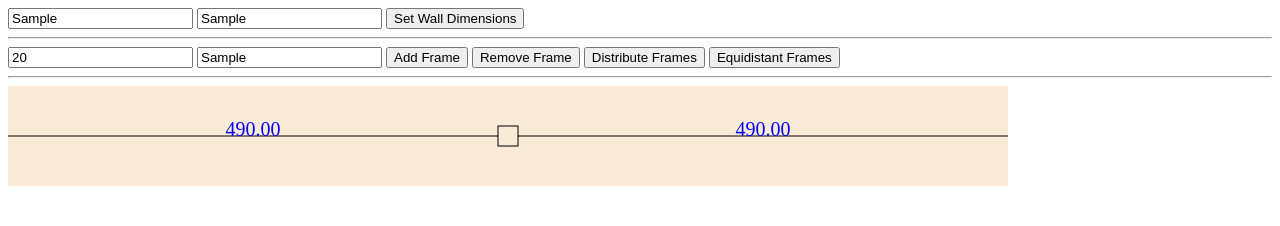
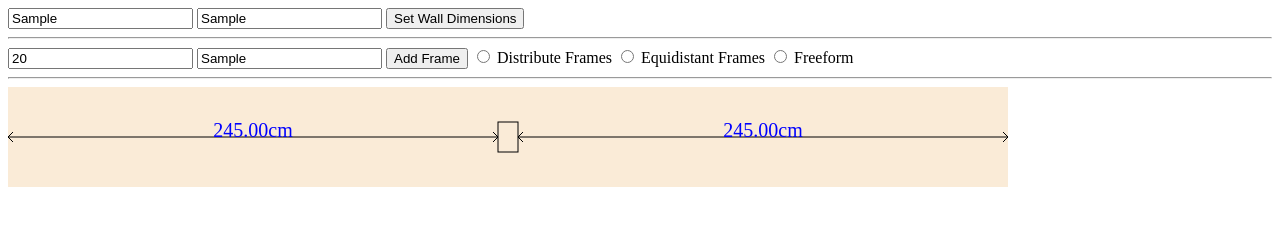
Before and after one commit to fferegrino/framearrangement.com, a plain HTML site: page index.html in a window 1280 px wide. Both pictures are taken after typing "Sample", "Sample", "Sample" into the empty fields and a click on the button "Add Frame". Drawn offline with Linux system fonts and the light colour scheme.

Commit message:
Add wall size

```diff
--- a/index.html
+++ b/index.html
@@ -9,16 +9,35 @@
     </style>
   </head>
   <body>
-    <input id="wallWidth" placeholder="Wall Width" />
+    <input id="wallWidth" placeholder="5.0m" />
     <input id="wallHeight" placeholder="Wall Height" />
     <button id="setWall">Set Wall Dimensions</button>
     <hr />
     <input id="frameWidth" value="20" placeholder="Frame Width" />
     <input id="frameHeight" placeholder="Frame Height" />
     <button id="addFrame">Add Frame</button>
-    <button id="removeFrame">Remove Frame</button>
-    <button id="distributeFrames">Distribute Frames</button>
-    <button id="equidistantFrames">Equidistant Frames</button>
+    <input
+      type="radio"
+      id="distributionDistributed"
+      name="distributionStyle"
+      value="distribute"
+    />
+    <label for="distribute">Distribute Frames</label>
+    <input
+      type="radio"
+      id="distributionEquidistant"
+      name="distributionStyle"
+      value="equidistant"
+    />
+    <label for="equidistant">Equidistant Frames</label>
+    <input
+      type="radio"
+      id="distributionFreeform"
+      name="distributionStyle"
+      value="freeform"
+    />
+    <label for="freeform">Freeform</label>
+
     <hr />
 
     <canvas id="wall" width="1000" height="100"></canvas>
@@ -27,14 +46,38 @@
       let canvas = document.getElementById("wall");
       let ctx = canvas.getContext("2d");
       let addFrameButton = document.getElementById("addFrame");
-      let distributeFramesButton = document.getElementById("distributeFrames");
-      let equidistantFramesButton = document.getElementById("equidistantFrames");
+      let chevronSize = 5;
+      let ratioCanvasSizeToWallSize = 500 / 1000; // 500cm to 1000px
 
       const yLocation = canvas.height / 2;
 
       addFrameButton.addEventListener("click", addFrame);
-      distributeFramesButton.addEventListener("click", distributeFrames);
-      equidistantFramesButton.addEventListener("click", equidistantFrames);
+
+      function parseMeasurementToCm(measurement) {
+        let measurementInCm = 0;
+        if (measurement.includes("cm")) {
+          measurementInCm = parseFloat(measurement);
+        } else if (measurement.includes("m")) {
+          measurementInCm = parseFloat(measurement) * 100;
+        } else {
+          measurementInCm = parseFloat(measurement);
+        }
+        return measurementInCm;
+      }
+
+      let setWallButton = document.getElementById("setWall");
+
+      setWallButton.addEventListener("click", function () {
+        let wallWidth = parseMeasurementToCm(
+          document.getElementById("wallWidth").value
+        );
+
+        ratioCanvasSizeToWallSize = wallWidth / canvas.width;
+        console.log(ratioCanvasSizeToWallSize);
+
+        drawDistance(0, canvas.width, yLocation + 20);
+        distributeFrames();
+      });
 
       function equidistantFrames() {
         ctx.clearRect(0, 0, canvas.width, canvas.height);
@@ -76,6 +119,35 @@
         drawDistances();
       }
 
+      function drawDistance(x1, x2, y) {
+        ctx.strokeStyle = "black";
+        ctx.beginPath();
+        ctx.moveTo(x1, y);
+        ctx.lineTo(x2, y);
+
+        // Add chevrons to indicate direction
+        ctx.moveTo(x1, y);
+        ctx.lineTo(x1 + chevronSize, y - chevronSize);
+        ctx.moveTo(x1, y);
+        ctx.lineTo(x1 + chevronSize, y + chevronSize);
+
+        ctx.moveTo(x2, y);
+        ctx.lineTo(x2 - chevronSize, y - chevronSize);
+        ctx.moveTo(x2, y);
+        ctx.lineTo(x2 - chevronSize, y + chevronSize);
+
+        ctx.stroke();
+
+        let distanceTwoDecimals = (
+          (x2 - x1) *
+          ratioCanvasSizeToWallSize
+        ).toFixed(2);
+        let distanceText = `${distanceTwoDecimals}cm`;
+        ctx.font = "20px serif";
+        let textWidth = ctx.measureText(distanceText).width;
+        ctx.fillText(distanceText, x1 + (x2 - x1) / 2 - textWidth / 2, y);
+      }
+
       function drawDistances() {
         let sortedFrames = frames.slice().sort((a, b) => a.x - b.x);
         let distances = [];
@@ -90,38 +162,46 @@
         }
 
         distances.forEach((distance) => {
-          ctx.strokeStyle = "black";
-          ctx.beginPath();
-          ctx.moveTo(distance.x1, yLocation);
-          ctx.lineTo(distance.x2, yLocation);
-          ctx.stroke();
-
-          let distanceTwoDecimals = (distance.x2 - distance.x1).toFixed(2);
-          ctx.font = "20px serif";
-          let textWidth = ctx.measureText(distanceTwoDecimals).width;
-          ctx.fillText(
-            distanceTwoDecimals,
-            distance.x1 + (distance.x2 - distance.x1) / 2 - textWidth / 2,
-            50
-          );
+          drawDistance(distance.x1, distance.x2, yLocation);
         });
       }
 
       function addFrame() {
-        let frameWidth = parseInt(document.getElementById("frameWidth").value);
-        let frameHeight = parseInt(
-          document.getElementById("frameHeight").value
+        let frameWidth = parseMeasurementToCm(
+          document.getElementById("frameWidth").value
         );
-        frameHeight = frameHeight || frameWidth;
+        let frameHeight = 30;
         let frame = { width: frameWidth, height: frameHeight, x: 0, y: 0 };
         frames.push(frame);
+
+        let distributionStyleRadio = document.querySelector(
+          'input[name="distributionStyle"]:checked'
+        );
+
+        let distributionStyle = distributionStyleRadio
+          ? distributionStyleRadio.value
+          : "distribute";
+
+        if (distributionStyle === "distribute") {
+          distributeFrames();
+        } else if (distributionStyle === "equidistant") {
+          equidistantFrames();
+        } else {
+          drawFrame(frame);
+          drawDistances();
+        }
+
         distributeFrames();
       }
 
       function drawFrame(frame) {
         ctx.strokeStyle = "black"; // or any color for the border
         ctx.fillStyle = "blue"; // or any color for the fill
-        ctx.strokeRect(frame.x, frame.y, frame.width, frame.height);
+
+        let actualX = frame.x; // * ratioCanvasSizeToWallSize;
+        let actualWidth = frame.width; // * ratioCanvasSizeToWallSize;
+
+        ctx.strokeRect(actualX, frame.y, actualWidth, frame.height);
       }
 
       let selectedFrame = null;
```
